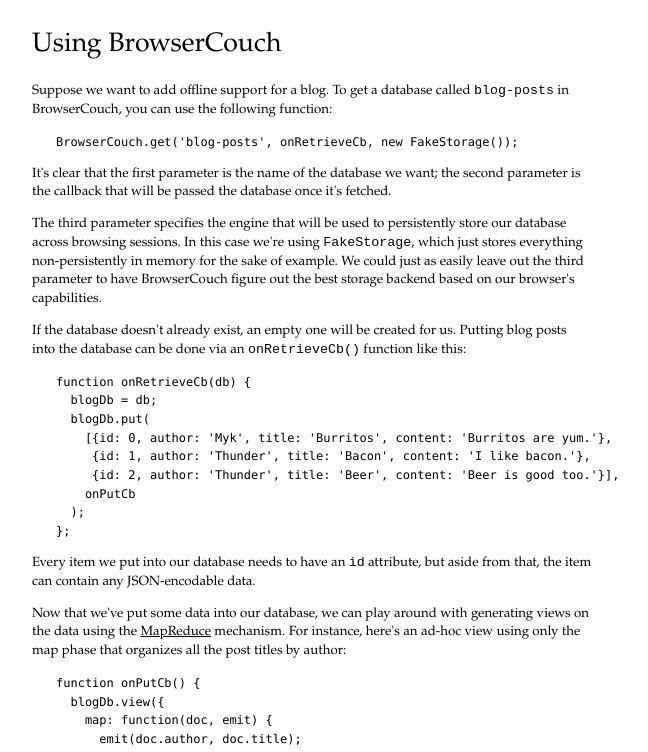
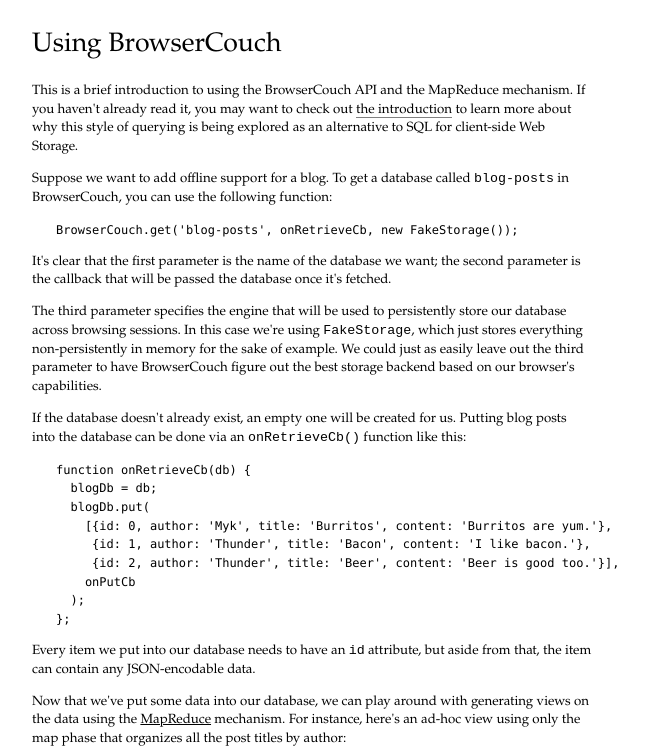
Before and after one commit to mikeal/browsercouch, a plain HTML site: page tutorial.html in a window 1280 px wide. Shown: the top 752 px of the page, without its empty margins (328-976 px from the left). Drawn offline with Linux system fonts and the light colour scheme.

Commit message:
Added intro to tutorial text.

```diff
--- a/tutorial.html
+++ b/tutorial.html
@@ -10,6 +10,12 @@
 <body>
 <div id="content" class="documentation">
 <h1>Using BrowserCouch</h1>
+
+<p>This is a brief introduction to using the BrowserCouch API and the
+MapReduce mechanism. If you haven't already read it, you may want to
+check out <a class="intra-wiki" href="index.html">the introduction</a>
+to learn more about why this style of querying is being explored as an
+alternative to SQL for client-side Web Storage.</p>
 
 <p>Suppose we want to add offline support for a blog.  To get a
 database called <tt>blog-posts</tt> in BrowserCouch, you can use the
```
